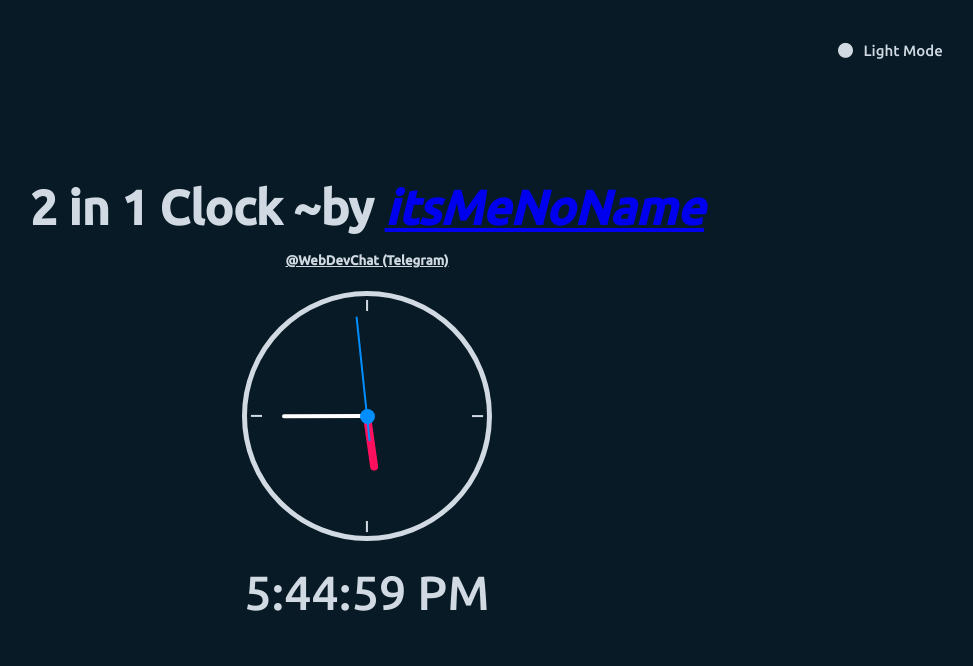
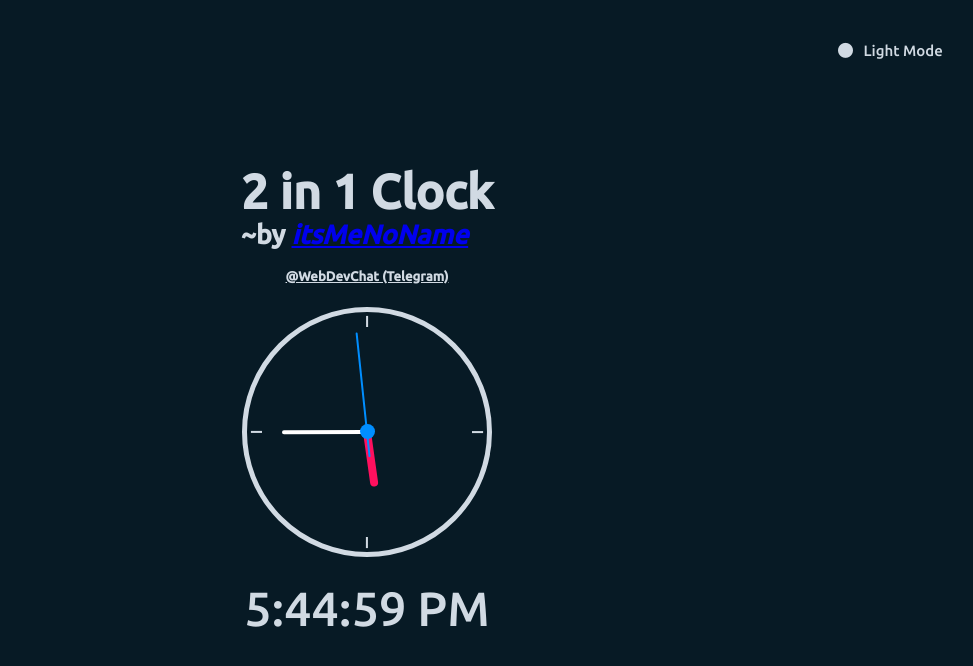
Before and after one commit to Krishna-bansall/time, a plain HTML site: page index.html in a window 1280 px wide. Shown: the whole page, without its empty margins (273-1246 px from the left). Drawn offline with Linux system fonts and the light colour scheme.

Commit message:
added h5 tag for name

```diff
--- a/index.html
+++ b/index.html
@@ -11,7 +11,8 @@
 <body >
     <div class="mainContainer" id="bd">
       <div class="head">
-	      <h2>2 in 1 Clock    ~by <a href="https://t.me/itisben"><i>itsMeNoName</i></a></h2>
+	      <h2>2 in 1 Clock</h2>
+	      <h5> ~by <a href="https://t.me/itisben"><i>itsMeNoName</i></a></h5>
       </div>
       <div class="cprt">
         <h5><a href="https://t.me/WebDevChat">@WebDevChat (Telegram)</a></h5>
```
